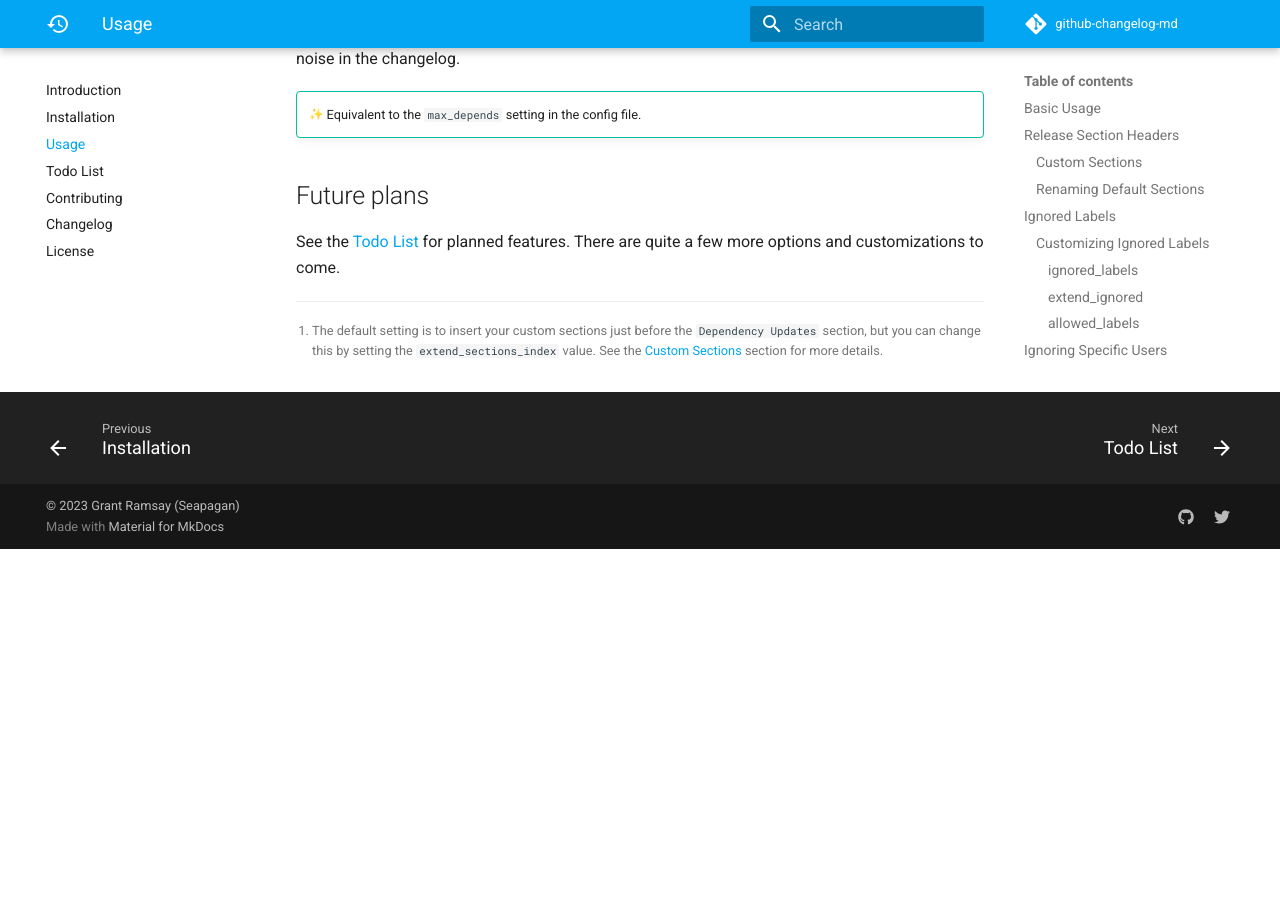
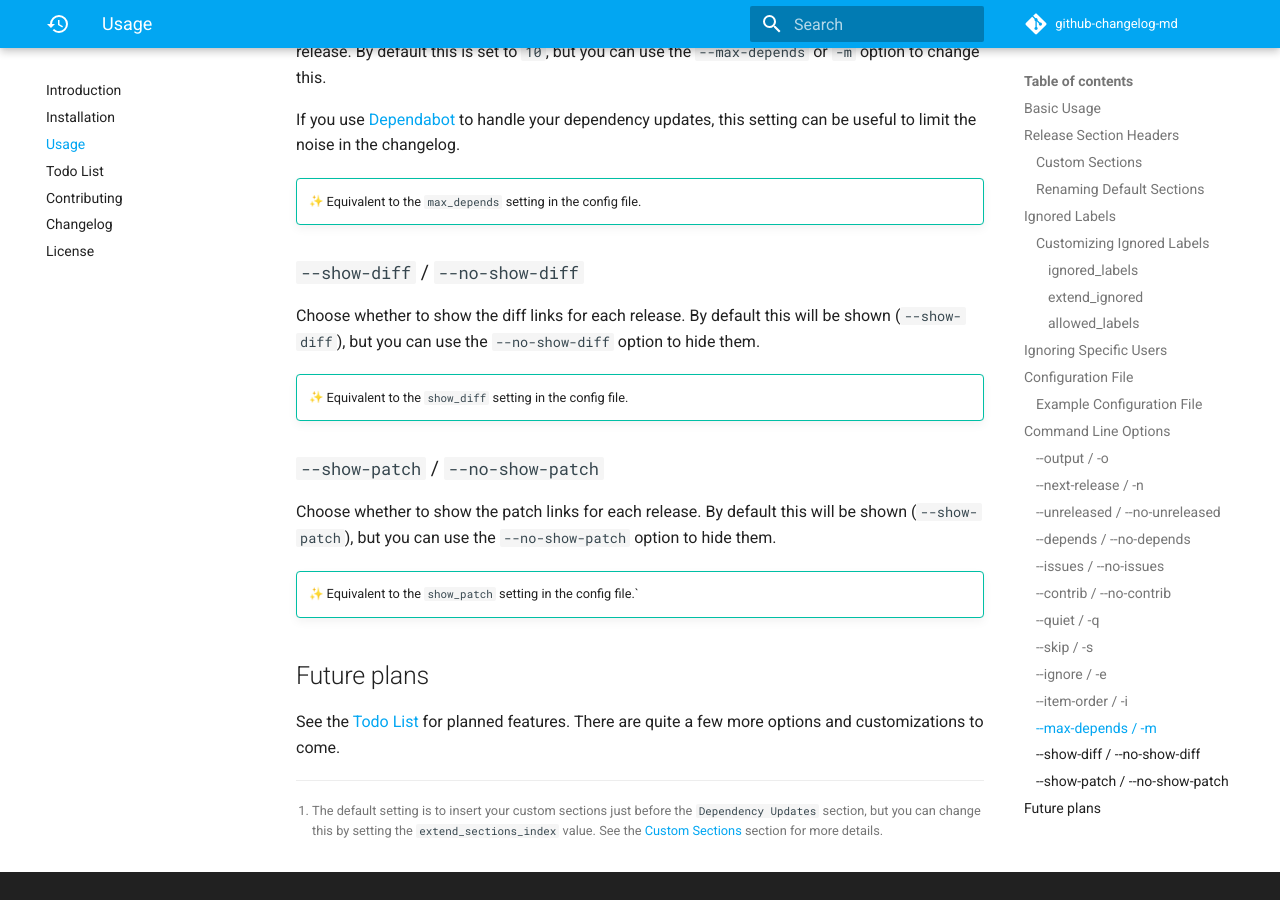
Before and after one commit to seapagan/github-changelog-md, an MkDocs documentation site: the page built from docs/usage.md, in a window 1280 px wide and 900 px high, scrolled down 10792 px. Built offline with MkDocs 1.6.1 and Material for MkDocs 9.7.7, drawn with Linux system fonts in a browser that asks for light colours; emoji names are drawn with the system emoji font; comment, search, counter and statistics services are not loaded; before the commit the page ends 11341 px from its top, so only the background shows below that; some of the changed text lies outside the part shown.

Commit message:
docs: describe diff/patch options
Signed-off-by: Grant Ramsay <seapagan@gmail.com>

````diff
--- a/docs/usage.md
+++ b/docs/usage.md
@@ -305,6 +305,8 @@
 | `allowed_labels`        | List of labels to allow            | `[]`          |
 | `ignored_users`         | List of usernames to ignore        | `[]`          |
 | `max_depends`           | Max dependency updates per Release | `10`          |
+| `show_diff`             | Show diff links for each Release   | `True`        |
+| `show_patch`            | Show patch links for each Release  | `True`        |
 | _`schema_version`_      | _Configuration schema version_     | _`1`_         |
 
 !!! tip "Config file schema version"
@@ -341,6 +343,7 @@
 allowed_labels = ["question"]
 ignored_users = ["pre-commit-ci[bot]"]
 max_depends = 15
+show_patch = false
 ```
 
 1. :bulb: This is the only required setting, the others are optional.
@@ -532,6 +535,25 @@
 
     :sparkles: Equivalent to the `max_depends` setting in the config file.
 
+### `--show-diff` / `--no-show-diff`
+
+Choose whether to show the diff links for each release. By default this will be
+shown (`--show-diff`), but you can use the `--no-show-diff` option to hide them.
+
+!!! tip ""
+
+    :sparkles: Equivalent to the `show_diff` setting in the config file.
+
+### `--show-patch` / `--no-show-patch`
+
+Choose whether to show the patch links for each release. By default this will be
+shown (`--show-patch`), but you can use the `--no-show-patch` option to hide
+them.
+
+!!! tip ""
+
+    :sparkles: Equivalent to the `show_patch` setting in the config file.`
+
 ## Future plans
 
 See the [Todo List](todo_list.md) for planned features. There are quite a few
````
Also changed, not shown: TODO.md (+3 -3 lines).
